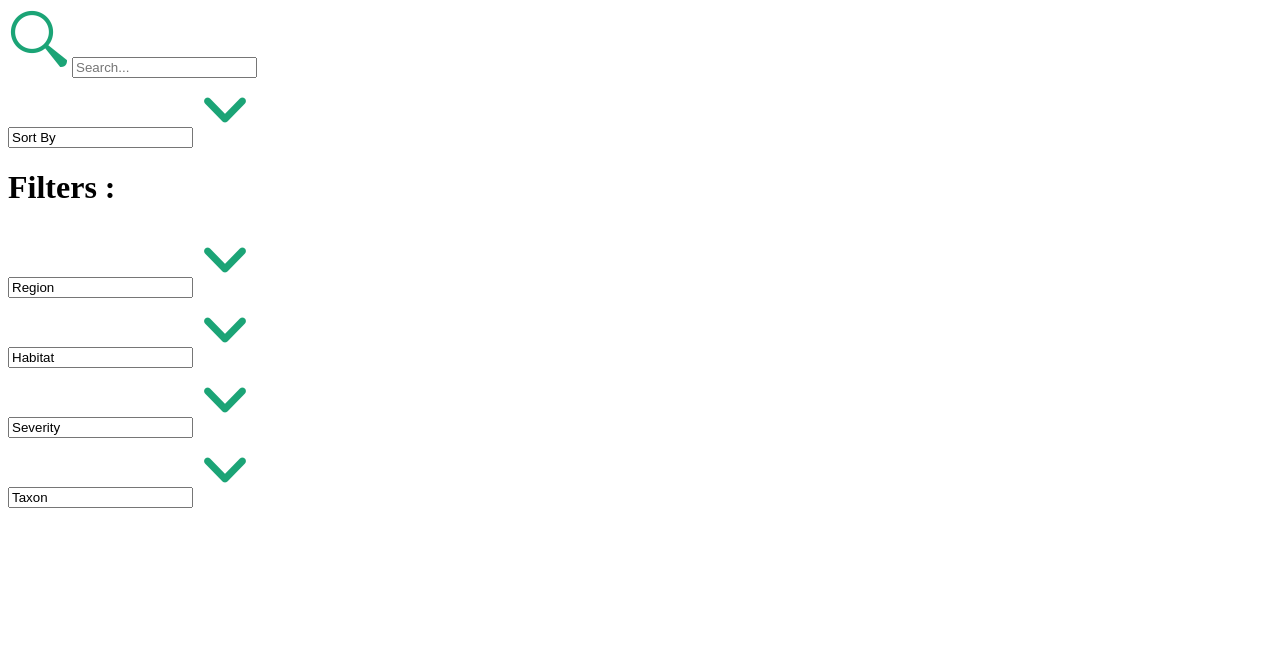
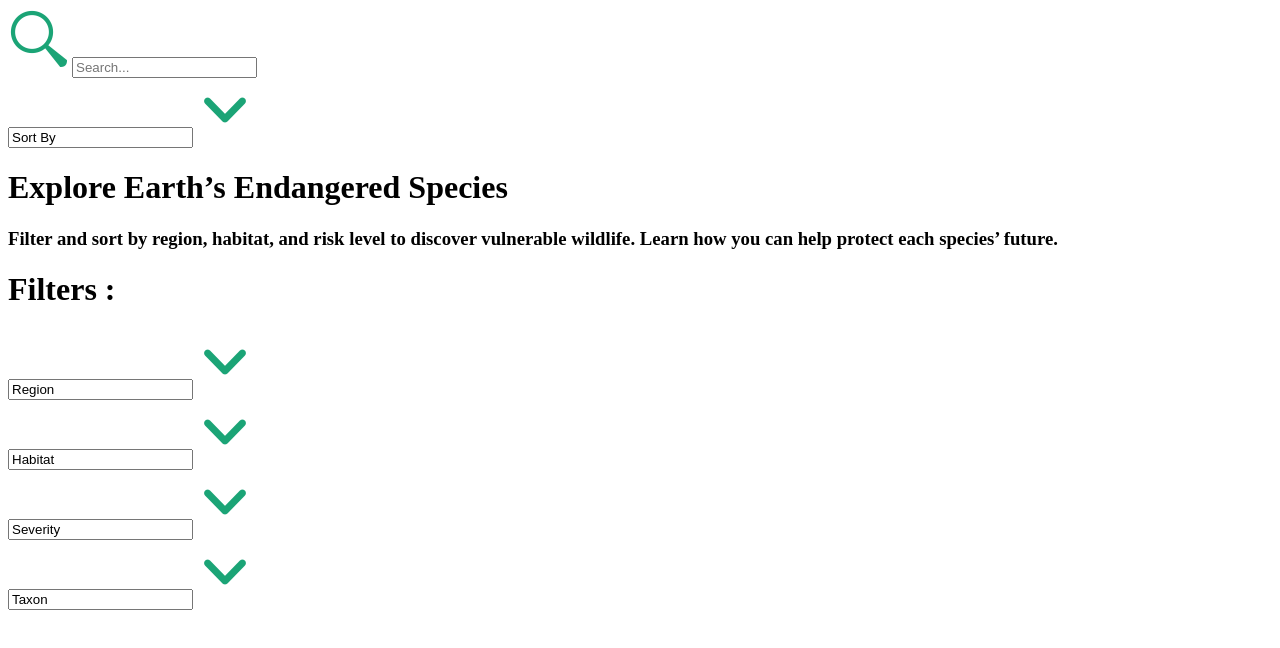
Before and after one commit to mateen470/-Biodiversity-Explorer, a React app in the folder biodiversity-explorer/: page / in a window 1280 px wide. Shown: the top 648 px of the page. Built offline with nearby package versions, Linux system fonts and the light colour scheme; the HTML template or start-up script is replaced by a standard one.

Commit message:
add/banner

```diff
--- a/biodiversity-explorer/src/App.tsx
+++ b/biodiversity-explorer/src/App.tsx
@@ -24,6 +24,7 @@ function App() {
 
   return (
     <div className="max-w-[1280px] bg-[var(--color-black)] mx-auto p-8 space-y-8">
+
       <div className='flex items-center gap-4 justify-center w-full'>
         <SearchBar
           searchTerm={searchTerm}
@@ -35,12 +36,16 @@ function App() {
         />
       </div>
 
+      <div className='flex items-center justify-center flex-col gap-6 w-full my-20'>
+        <h1 className='text-5xl font-bold'>Explore Earth’s Endangered Species</h1>
+        <h3 className='text-xl text-balance text-center'>Filter and sort by region, habitat, and risk level to discover vulnerable wildlife.
+          Learn how you can help protect each species’ future.</h3>
+      </div>
+
       <Filters
         filters={filters}
         onFilterChange={handleFilterChange}
       />
-
-
     </div>
   )
 }
--- a/biodiversity-explorer/src/components/dropdown/Dropdown.tsx
+++ b/biodiversity-explorer/src/components/dropdown/Dropdown.tsx
@@ -45,7 +45,7 @@ const DropDown = ({
                 <div
                     className="absolute -top-5 left-3 text-xs text-[var(--color-green)]"
                 >
-                    {name}"  "
+                    {name}
                 </div>
             )}
             <div className=" bg-[var(--color-light-green)]  border-[1px] border-[var(--color-border-green)] rounded-full cursor-pointer">
--- a/biodiversity-explorer/src/components/filter/Filters.tsx
+++ b/biodiversity-explorer/src/components/filter/Filters.tsx
@@ -13,7 +13,7 @@ type FiltersProps = {
 
 const Filters: React.FC<FiltersProps> = ({ filters, onFilterChange }) => {
     return (
-        <div className="flex flex-wrap gap-4 justify-center items-center">
+        <div className="flex flex-wrap gap-4 justify-center items-center ">
             <h1 className='font-bold text-2xl'>Filters :</h1>
             {optionsData.filters.map(({ name, options }) => (
                 <div key={name}>
```
